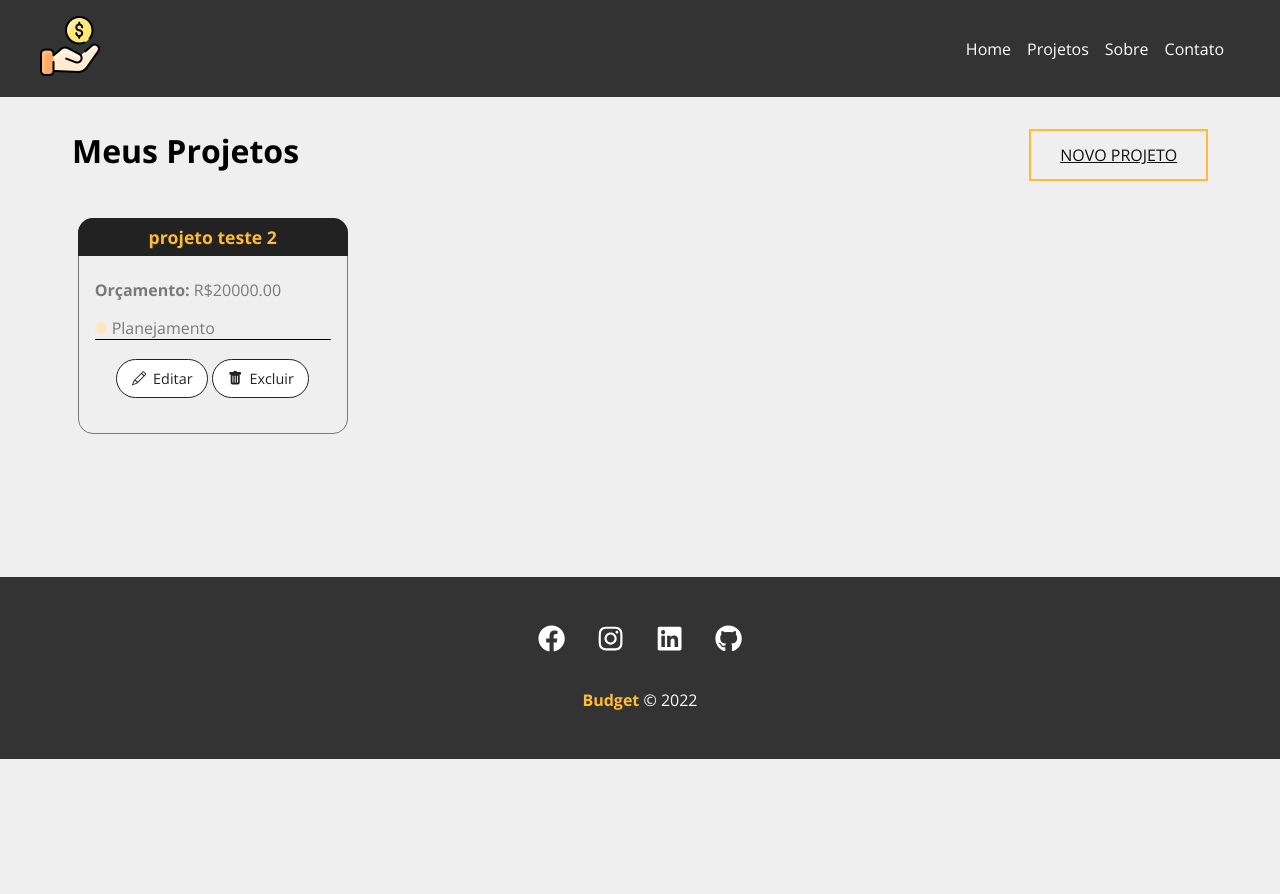
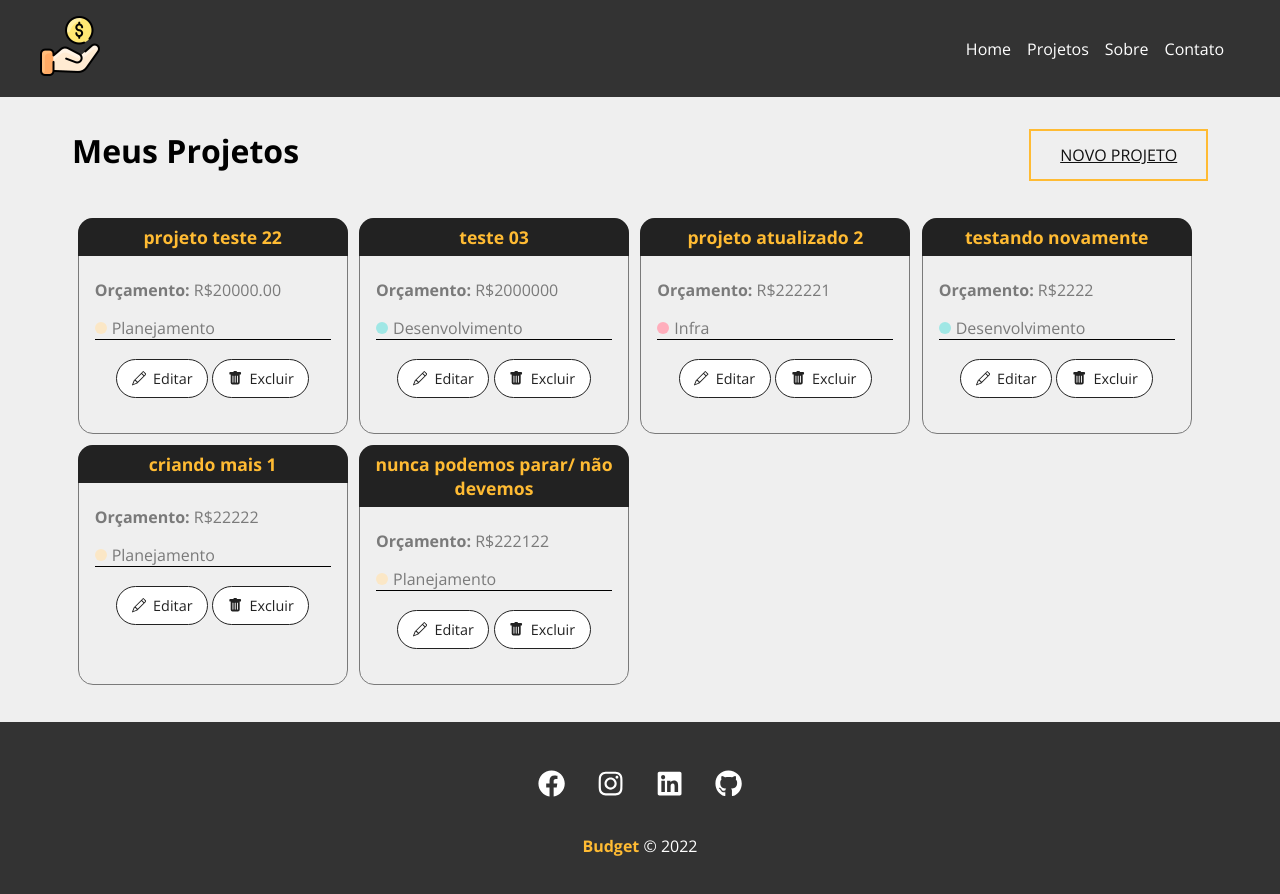
Before and after one commit to AlamoVinicius/budget, a React (Create React App) app: page /projects in a window 1280 px wide. Shown: the top 894 px of the page. Before the commit the page ends 800 px from the top, so only its background shows below. Built offline with nearby package versions, Linux system fonts and the light colour scheme; data requests are answered from the project's data file.

Commit message:
Edit projects add

```diff
--- a/db.json
+++ b/db.json
@@ -1,15 +1,101 @@
 {
   "projects": [
     {
-      "name": "projeto teste 2",
+      "name": "projeto teste 22",
       "budget": "20000.00",
+      "category": {
+        "id": "4",
+        "name": "Planejamento"
+      },
+      "cost": 5,
+      "services": [
+        {
+          "name": "custo 1 teste",
+          "cost": "1",
+          "description": "gasto 1 de teste",
+          "id": "9d4693e4-ff51-4d2e-8edf-f5ed75e6a846"
+        },
+        {
+          "name": "custo 2 teste",
+          "cost": "1",
+          "description": "gasto 2 de teste",
+          "id": "f6ebd2c2-52eb-4c5b-bbd5-cefed234ac86"
+        },
+        {
+          "name": "custo 3 de testes",
+          "cost": "1",
+          "description": "sei la",
+          "id": "7b46d6c8-c0d2-49b5-8239-5618a97428ec"
+        },
+        {
+          "name": "teste 4",
+          "cost": "1",
+          "description": "outra vez sei la",
+          "id": "f0ef4fc9-18b0-4869-893f-8f76e3a07c98"
+        },
+        {
+          "name": "tentando extrapolar novamente",
+          "cost": "1",
+          "description": "Construção da nova sede da companhia",
+          "id": "7bb4e9bf-305c-414c-ac1e-50ad8144cd4d"
+        }
+      ],
+      "id": 2
+    },
+    {
+      "name": "teste 03",
+      "budget": "2000000",
+      "category": {
+        "id": "2",
+        "name": "Desenvolvimento"
+      },
+      "cost": 0,
+      "services": [],
+      "id": 3
+    },
+    {
+      "name": "projeto atualizado 2",
+      "budget": "222221",
+      "category": {
+        "id": "1",
+        "name": "Infra"
+      },
+      "cost": 0,
+      "services": [],
+      "id": 4
+    },
+    {
+      "name": "testando novamente",
+      "budget": "2222",
+      "category": {
+        "id": "2",
+        "name": "Desenvolvimento"
+      },
+      "cost": 0,
+      "services": [],
+      "id": 5
+    },
+    {
+      "name": "criando mais 1 ",
+      "budget": "22222",
       "category": {
         "id": "4",
         "name": "Planejamento"
       },
       "cost": 0,
       "services": [],
-      "id": 2
+      "id": 6
+    },
+    {
+      "name": "nunca podemos parar/ não devemos",
+      "budget": "222122",
+      "category": {
+        "id": "4",
+        "name": "Planejamento"
+      },
+      "cost": 0,
+      "services": [],
+      "id": 7
     }
   ],
   "categories": [
--- a/src/components/form/SubmitButton.module.css
+++ b/src/components/form/SubmitButton.module.css
@@ -12,7 +12,7 @@
     font-family: inherit;
     color: #111;
     cursor: pointer;
-    margin-left: 25%;
+    max-height: 50px;
   }
 
   .btn::before {
--- a/src/components/pages/ThisProject.js
+++ b/src/components/pages/ThisProject.js
@@ -1,3 +1,5 @@
+import { parse, v4 as uuidv4 } from 'uuid'
+
 import styles from "./ThisProject.module.css";
 
 import { useParams } from "react-router-dom"; // Usando parâmetros através da url
@@ -5,12 +7,20 @@
 
 import Loading from "../layout/Loading";
 import Container from "../layout/Container";
+import ProjectForm from "../projects/ProjectForm";
+import Message from '../layout/Message'
+import ServiceForm from '../services/ServiceForm'
+import ServiceCard from '../services/ServiceCard'
 
 function ThisProject() {
   const { id } = useParams();
 
   const [project, setProject] = useState([]);
+  const [services, setServices] = useState([]);
   const [showProjectForm, setShowProjectForm] = useState(false);
+  const [showServiceForm, setShowServiceForm] = useState(false);
+  const [message, setMessage] = useState();
+  const [type, setType] = useState();
 
   useEffect(() => {
     setTimeout(() => {
@@ -23,20 +33,90 @@
         .then((resp) => resp.json())
         .then((data) => {
           setProject(data);
+          setServices(data.services)
         })
         .catch((err) => console.log(err));
     }, 300);
   }, [id]);
 
+  function editPost(project) {
+    setMessage('')
+    // budget validation
+    if (project.budget < project.cost) {
+      setMessage('O orçamento não pode ser menor que o custo do projeto!')
+      setType('error')
+      return false  //irá impedir que a função continue a executar a edição
+    }
+    fetch(`http://localhost:5000/projects/${project.id}`, {
+      method: "PATCH",
+      headers: {
+        "Content-Type": "application/json",
+      },
+      body: JSON.stringify(project),
+    })
+      .then((resp) => resp.json())
+      .then((data) => {
+        setProject(data);
+        setShowProjectForm(false);
+        setMessage('Projeto atualizado com sucesso!')
+        setType('success')
+      })
+      .catch((err) => console.log(err));
+  }
+
+  function createService(project) {
+    setMessage('')
+    // last service
+    const lastService = project.services[project.services.length - 1]
+
+    lastService.id = uuidv4()
+
+    const lastServiceCost = lastService.cost
+
+    const newCost = parseFloat(project.cost) + parseFloat(lastServiceCost)
+
+    // maximum value validation
+    if (newCost > parseFloat(project.budget)) {
+      setMessage('Orçamento ultrapassado, verifique o valor do serviço')
+      setType('error')
+      project.services.pop()
+      return false
+    }
+
+    //add service cost to project total cost
+    project.cost = newCost
+
+    //update project
+    fetch(`http://localhost:5000/projects/${project.id}`, {
+      method: 'PATCH',
+      headers: {
+        'Content-Type': 'application/json'
+      },
+      body: JSON.stringify(project)
+    }).then((resp) => resp.json())
+      .then((data) => {
+        setShowServiceForm(false)
+      })
+      .catch(err => console.log(err))
+  }
+
+  function removeService () {}
+
   function toggleProjectForm() {
     setShowProjectForm(!showProjectForm);
   }
+
+  function toggleServiceForm() {
+    setShowServiceForm(!showServiceForm);
+  }
+
 
   return (
     <>
       {project.name ? (
         <div className={styles.project_details}>
           <Container customClass="column">
+            {message && <Message type={type} msg={message} />}
             <div className={styles.details_container}>
               <h1>Projeto: {project.name}</h1>
               <button onClick={toggleProjectForm} className={styles.btn}>
@@ -46,7 +126,6 @@
                 <div className={styles.project_info}>
                   <p>
                     <span>Categoria:</span> {project.category.name}
-
                   </p>
                   <p>
                     <span>Total de orçamento:</span> R${project.budget}
@@ -57,10 +136,44 @@
                 </div>
               ) : (
                 <div className={styles.project_info}>
-                  <p>detalhes do projeto</p>
+                  <ProjectForm
+                    handleSubmit={editPost}
+                    btnText="Concluir edição"
+                    projectData={project}
+                  />
                 </div>
               )}
             </div>
+            {/* costs and services area*/}
+            <div className={styles.service_form_container}>
+              <h2>Adicione um serviço e seu custo:</h2>
+              <button onClick={toggleServiceForm} className={styles.btn}>
+                {!showServiceForm ? "Adicionar serviço" : "Fechar"}
+              </button>
+              <div className={styles.project_info}>
+                {showServiceForm && <ServiceForm
+                  handleSubmit={createService}
+                  btnText='Adicionar serviço'
+                  projectData={project}
+                />}
+              </div>
+            </div>
+            <h2>Serviços</h2>
+            <Container customClass='start'>
+              {services.length > 0 &&
+                services.map((service) => (
+                  <ServiceCard
+                    id={service.id}
+                    name={service.name}
+                    cost={service.cost}
+                    description={service.description}
+                    key={service.id}
+                    handleRemove={removeService}
+                  />
+                ))
+              }
+              {services.length === 0 && <p>Não há serviçoes cadastrados.</p>}
+            </Container>
           </Container>
         </div>
       ) : (
--- a/src/components/projects/ProjectForm.module.css
+++ b/src/components/projects/ProjectForm.module.css
@@ -1,5 +1,4 @@
 form {
     width: 100%;
     margin: 2em 0;
-
 }
--- /dev/null
+++ b/src/components/services/ServiceCard.js
@@ -0,0 +1,27 @@
+import { BsFillTrashFill } from 'react-icons/bs'
+import styles from '../projects/ProjectCard.module.css'
+
+function ServiceCard({id, name, cost, description, handleRemove}) {
+
+    const remove = (e) => {
+
+    }
+
+    return(
+        <div className={styles.project_card}>
+            <h4>{name}</h4>
+            <p>
+                <span>Custo total:</span> R${cost}
+            </p>
+            <p>{description}</p>
+            <div className={styles.project_card_actions}>
+                <button onClick={remove}>
+                    <BsFillTrashFill />
+                    Excluir
+                </button>
+            </div>
+        </div>
+    )
+}
+
+export default ServiceCard
--- /dev/null
+++ b/src/components/services/ServiceForm.js
@@ -0,0 +1,47 @@
+import styles from '../projects/ProjectForm.module.css'
+
+import {useState} from "react";
+
+import Input from '../form/Input'
+import SubmitButton from '../form/SubmitButton'
+
+function ServiceForm ({ handleSubmit, btnText, projectData }) {
+
+    const [service, setService] = useState({})
+
+    function submit(e) {
+        e.preventDefault()
+        projectData.services.push(service)
+        handleSubmit(projectData)
+    }
+
+    function handleChange(e) {
+        setService({...service, [e.target.name]: e.target.value})
+    }
+
+    return (
+        <form onSubmit={submit} className={styles.form}>
+            <Input
+            type="text"
+            text='Nome do serviço'
+            name='name'
+            placeholder='Insira o nome do serviço'
+            handleOnChange={handleChange} />
+            <Input
+            type="number"
+            text='Custo do serviço'
+            name='cost'
+            placeholder='Insira o valor total'
+            handleOnChange={handleChange} />
+            <Input
+            type="text"
+            text='Descrição do serviço'
+            name='description'
+            placeholder='Descreva o serviço'
+            handleOnChange={handleChange} />
+            <SubmitButton text={btnText} />
+        </form>
+    )
+}
+
+export default ServiceForm
```
